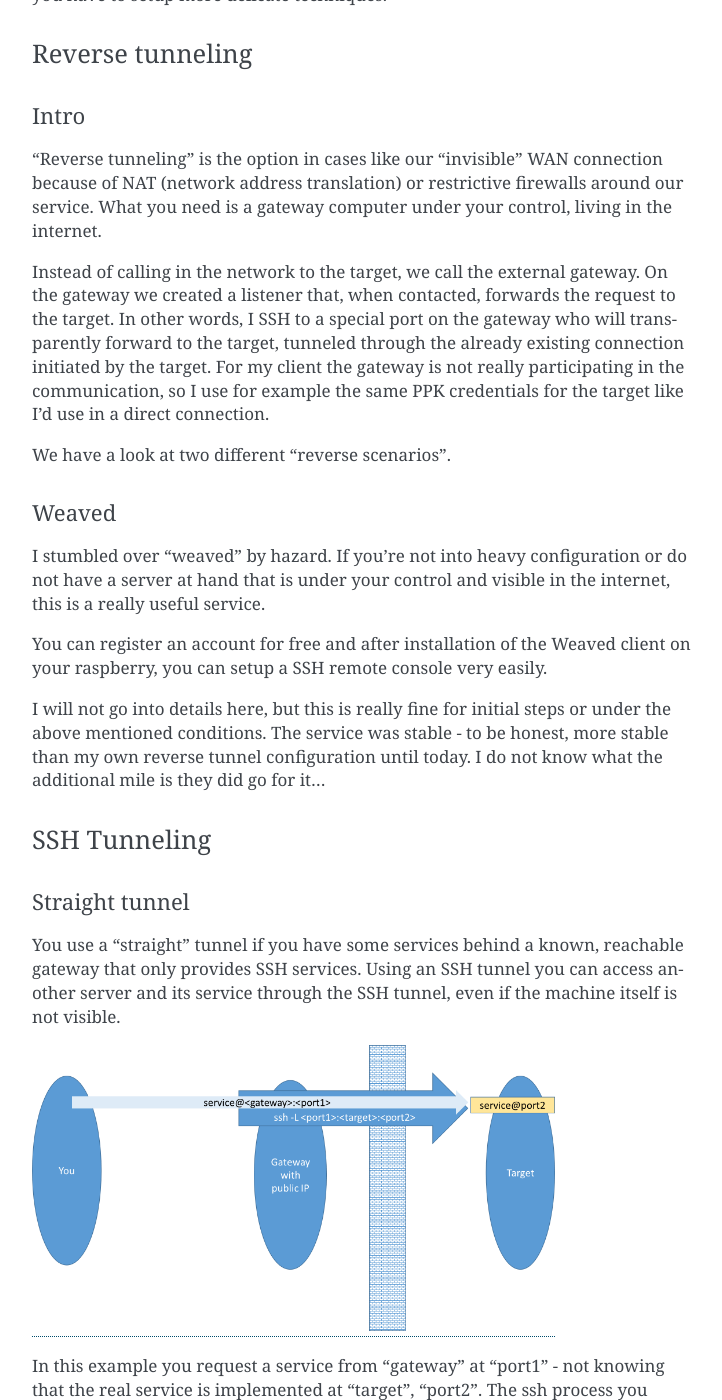
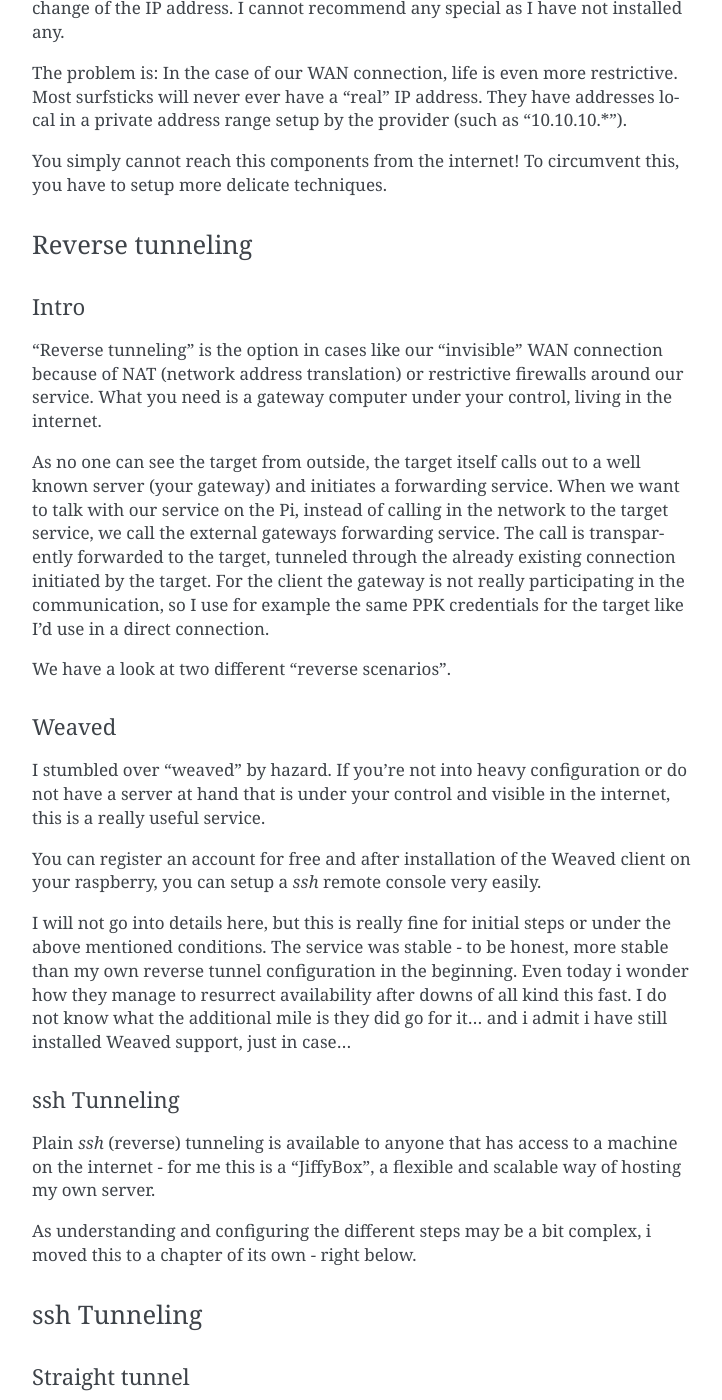
Before and after one commit to watzcraft/HauntingHouse, a Sphinx documentation site: the page built from sphinx/source/part3.rst, in a window 1280 px wide and 1400 px high, scrolled down 26033 px. Shown: the whole window, without its empty margins (388-1110 px from the left). Built offline with Sphinx 7.4.7, drawn with Linux system fonts in a browser that asks for light colours; some of the changed text lies outside the part shown.

Commit message:
improvements on autossh stability

```diff
--- a/sphinx/source/part3.rst
+++ b/sphinx/source/part3.rst
@@ -855,8 +855,8 @@
 
 For some providers the Pi now gets a (temporary) public IP address. Be
 prepared to be visible from the outside world immediately. There are
-strange guys out there that scan for open SSH ports to login. With a
-"standard" Pi configuration with active SSH, user "pi" and password
+strange guys out there that scan for open *ssh* ports to login. With a
+"standard" Pi configuration with active *ssh*, user "pi" and password
 "raspberry" it's a matter of time until you fall prey to one of these -
 and this is only one of the many attack scenarios.
 
@@ -867,7 +867,7 @@
 
 -  Change the default password to strong ones
 
--  If you need SSH, use a public/private key scenario
+-  If you need *ssh*, use a public/private key scenario
 
 -  Set up a firewall on the Pi. The iptables rules from above are a
    start, but I don't know if its enough!
@@ -964,17 +964,17 @@
 your keyboard to another Pi).
 
 So, even when not remote accessing from the internet, access from the
-LAN is highly recommended. The workhorse of all this is "ssh".
-
-SSH
+LAN is highly recommended. The workhorse of all this is "*ssh*".
+
+ssh
 ~~~
 
 Install ssh
 ^^^^^^^^^^^
 
-Before you can remote connect to your Pi, you must ensure that the ssh
+Before you can remote connect to your Pi, you must ensure that the *ssh*
 daemon is up and running, and correctly configured. In current
-distributions, ssh should be installed and only has to be activated in
+distributions, *ssh* should be installed and only has to be activated in
 the Raspberry initial configuration menu. To restart the configuration
 use
 
@@ -988,13 +988,13 @@
 
 	sudo apt-get install ssh
 
-Now you can start the ssh server with
+Now you can start the *ssh* server with
 
 .. code::
 
 	sudo /etc/init.d/ssh start
 
-It is important to add the ssh server to the autostart to have it
+It is important to add the *ssh* server to the autostart to have it
 available after reboot.
 
 .. code::
@@ -1004,7 +1004,7 @@
 Basic usage
 ^^^^^^^^^^^
 
-ssh is the single most important tool to control a standalone,
+*ssh* is the single most important tool to control a standalone,
 console-less Pi.
 
 You use it primarily to work on the commandline of the "remote" systems.
@@ -1041,7 +1041,7 @@
 Public/Private key
 ^^^^^^^^^^^^^^^^^^
 
-The best way to use ssh is based on public/private key authentication
+The best way to use *ssh* is based on public/private key authentication
 instead of password based authentication. While the procedure seems
 awkward at first, you will get through it very fast.
 
@@ -1057,8 +1057,9 @@
 is the private key) and /home/<user>/.ssh/id\_rsa.pub (the public key).
 
 Now, whatever way you prefer to do so, you must add the public key you
-just created to the list of authorized keys in the ssh configuration on
-the server.
+just created for the client to the list of authorized keys in the *ssh* configuration on
+the server. This will enable future passwordless logins of this "authorized" client
+on the server machine.
 
 -  lookup the .ssh directory in the home directory of the target user on
    the server ( in this case /home/pi/.ssh). If it does not exist,
@@ -1095,7 +1096,7 @@
 | wbbase            |          | \*     | \*     | \*     |
 +-------------------+----------+--------+--------+--------+
 
-This way I can access any Pi in the house from a console (ssh client) on
+This way I can access any Pi in the house from a console (*ssh* client) on
 the machines listed on the left.
 
 To ease later administration, I copy the public key to the samba share
@@ -1106,24 +1107,26 @@
 	cp /home/pi/.ssh/id_rsa.pub /media/remote/wbdisk/private/admin
 
 I recommend to copy the private key, too, and save it a secure place
-like the Keepass vault.
+like the Keepass vault. The current version has support for storing files along
+with an entry.
 
 |image66|
 
 |image67|
 
-SSH daemon
+ssh daemon
 ^^^^^^^^^^
 
-To configure the SSH daemon, you have to edit /etc/ssh/sshd\_config
-
-Its considered best practice to disable the ssh login for user "root".
+On the server side, you may make some tweaks to the *ssh* configuration, but it's not really
+that important first. To configure the *ssh* daemon, you have to edit /etc/ssh/sshd\_config
+
+Its considered best practice to disable the *ssh* login for user "root".
 
 .. code::
 
 	PermitRootLogin no
 
-Some guys recommend to change the SSH port from the default 22 to
+Some guys recommend to change the *ssh* port from the default 22 to
 something an intruder might not try to connect to.
 
 .. code::
@@ -1153,8 +1156,11 @@
 
 |image69|
 
-I'd recommend using 208 bit keys, then press "Generate". Save the keys
-and transport them to the respective clients.
+I'd recommend using 2048 bit keys. To protect your private key from unauthorized
+use you can enter a password here. You will then be prompted for this password
+before every use of the key.
+Press "Generate". Save the keys
+and transport the public keys to the respective servers.
 
 You can configure a configuration by adding a "New Site". Under
 "Advanced..." you can enter your private key.
@@ -1163,12 +1169,14 @@
 
 |image71|
 
-Now you are ready to connect to you site using WinSCP and PPK.
+If everything is correct, the next attempt to login from WinSCP to the
+server where you copied the public key to will not ask for
+your password - you're simply connected.
 
 ConnectBot
 ^^^^^^^^^^
 
-A great additional feature is provided by "ConnectBot", an SSH client
+A great additional feature is provided by "ConnectBot", an *ssh* client
 for Android.
 
 Following this easy steps you will get remote control in the palm of
@@ -1190,7 +1198,7 @@
 
 If your account is in any way visible in the internet you will most
 certainly encounter malicious login attempts. A very good and simple
-tool is "fail2ban" in addition to strong passwords and/or ssh via PPK.
+tool is "fail2ban" in addition to strong passwords and/or *ssh* via PPK.
 
 Fail2ban will effectively slow down machines trying to break into your
 account using brute force.
@@ -1234,12 +1242,13 @@
 firewalls around our service. What you need is a gateway computer under
 your control, living in the internet.
 
-Instead of calling in the network to the target, we call the external
-gateway. On the gateway we created a listener that, when contacted,
-forwards the request to the target. In other words, I SSH to a special
-port on the gateway who will transparently forward to the target,
-tunneled through the already existing connection initiated by the
-target. For my client the gateway is not really participating in the
+As no one can see the target from outside, the target itself calls out
+to a well known server (your gateway) and initiates a forwarding service.
+When we want to talk with our service on the Pi, instead of calling in the network
+to the target service, we call the external
+gateways forwarding service. The call is transparently forwarded to the
+target, tunneled through the already existing connection initiated by the
+target. For the client the gateway is not really participating in the
 communication, so I use for example the same PPK credentials for the
 target like I'd use in a direct connection.
 
@@ -1253,47 +1262,62 @@
 and visible in the internet, this is a really useful service.
 
 You can register an account for free and after installation of the
-Weaved client on your raspberry, you can setup a SSH remote console very
+Weaved client on your raspberry, you can setup a *ssh* remote console very
 easily.
 
 I will not go into details here, but this is really fine for initial
 steps or under the above mentioned conditions. The service was stable -
-to be honest, more stable than my own reverse tunnel configuration until
-today. I do not know what the additional mile is they did go for it...
-
-SSH Tunneling
+to be honest, more stable than my own reverse tunnel configuration in the beginning.
+Even today i wonder how they manage to resurrect availability after downs of all kind this fast.
+I do not know what the additional mile is they did go for it... and i admit i have still installed
+Weaved support, just in case...
+
+ssh Tunneling
+^^^^^^^^^^^^^
+
+Plain *ssh* (reverse) tunneling is available to anyone that has access to a
+machine on the internet - for me this is a "JiffyBox", a flexible and scalable way of hosting
+my own server.
+
+As understanding and configuring the different steps may be a bit complex, i moved this
+to a chapter of its own - right below.
+
+ssh Tunneling
 ~~~~~~~~~~~~~
 
 Straight tunnel
 ^^^^^^^^^^^^^^^
 
 You use a "straight" tunnel if you have some services behind a known,
-reachable gateway that only provides SSH services. Using an SSH tunnel
-you can access another server and its service through the SSH tunnel,
-even if the machine itself is not visible.
+reachable gateway that only provides *ssh* services. The services themselves
+are not visible from the outside because of NATs, firewalls or DMZs. The gateway itself **can**
+see the target, e.g. it is connected with a second network adapter with a private subnet. Using an *ssh* tunnel
+you can access the target and its service through the *ssh* tunnel,
+even if the target itself is not visible.
 
 |image72|
 
 In this example you request a service from "gateway" at "port1" - not
 knowing that the real service is implemented at "target", "port2". The
-ssh process you started at the gateway simply relays the content through
-the tunnel. The "ssh" command is issued on the gateway in this case.
-
-+--------------------------------+------------------------------------------------------------------------------------------------------------------------------------------------------------------------+
-| Option                         | Description                                                                                                                                                            |
-+================================+========================================================================================================================================================================+
-| -f                             | Go into the background                                                                                                                                                 |
-+--------------------------------+------------------------------------------------------------------------------------------------------------------------------------------------------------------------+
-| -N                             | Don't execute command on the target machine                                                                                                                            |
-+--------------------------------+------------------------------------------------------------------------------------------------------------------------------------------------------------------------+
-| -L <localport>:<host>:<port>   | when connecting to localport on the local machine ssh will create a tunnel to remote host:port service. host is the name of the target known on the ssh server side!   |
-+--------------------------------+------------------------------------------------------------------------------------------------------------------------------------------------------------------------+
+*ssh* process you started at the gateway simply relays the content through
+the tunnel. The *ssh* command is issued on the gateway in this case.
+
++--------------------------------+--------------------------------------------------------------------------------------------+
+| Option                         | Description                                                                                |
++================================+============================================================================================+
+| -f                             | Go into the background                                                                     |
++--------------------------------+--------------------------------------------------------------------------------------------+
+| -N                             | Don't execute command on the target machine                                                |
++--------------------------------+--------------------------------------------------------------------------------------------+
+| -L <localport>:<host>:<port>   | when connecting to localport on the local machine *ssh* will create a tunnel to            |
+|                                | remote host:port service. host is the name of the target known on the *ssh* server side!   |
++--------------------------------+--------------------------------------------------------------------------------------------+
 
 Using this feature you could for example forward a HTTP protocol through
-the SSH service of your Pi to reach some HTTP server (your heating!) in
-the network.
-
-Example
+the *ssh* service of the gateway to reach some HTTP server (your heating!) in
+the network behind.
+
+Example (this command is issued on the gateway)
 
 .. code::
 
@@ -1303,21 +1327,23 @@
 the target for any server under our control - they are all owned by your
 WAN provider.
 
-Reverse SSH
+Reverse ssh
 ^^^^^^^^^^^
 
 In some occasions we want to connect to a service behind some firewall
 or (in our case of surfstick based WAN connection) behind some NATing
-box.
+box. The target is not visible on the outside for no machine in this scenario.
 
 |image73|
 
-In this case we issue the ssh command on our target, connecting to the
+In this case we issue the *ssh* command on a machine in our local subnet
+(where target is situated, too), connecting to the
 gateway as "user". We instruct the gateway to open a listener on port1
 and relay all traffic to our port1. Note that the target machine does
 not necessarily need to be the machine issuing the command, you can
-relay still further through the issuing machine to the target. The
-leading "\*" means that the gateway will bind its listener to all
+relay still further through the issuing machine to the target.
+
+The leading "\*" means that the gateway will bind its listener to all
 network addresses on the gateway (if you omit it, it will be reachable
 from localhost only).
 
@@ -1331,15 +1357,17 @@
 connecting to this port, the connection is forwarded to wbf1:22 as seen
 from the machine issuing the command.
 
-+----------------------------------------+---------------------------------------------------------------------------------------------------------------------------------------------------------------------------+
-| Option                                 | Description                                                                                                                                                               |
-+========================================+===========================================================================================================================================================================+
-| -f                                     | Go into the background                                                                                                                                                    |
-+----------------------------------------+---------------------------------------------------------------------------------------------------------------------------------------------------------------------------+
-| -N                                     | Don't execute command on the target machine                                                                                                                               |
-+----------------------------------------+---------------------------------------------------------------------------------------------------------------------------------------------------------------------------+
-| -R [bind:]<remoteport>:<host>:<port>   | when connecting to remoteport on the remote machine ssh will create a tunnel to a local host:port service. host is the name of the machine known on the local ssh side!   |
-+----------------------------------------+---------------------------------------------------------------------------------------------------------------------------------------------------------------------------+
++----------------------------------------+-------------------------------------------------------------------------------------------+
+| Option                                 | Description                                                                               |
++========================================+===========================================================================================+
+| -f                                     | Go into the background                                                                    |
++----------------------------------------+-------------------------------------------------------------------------------------------+
+| -N                                     | Don't execute command on the target machine                                               |
++----------------------------------------+-------------------------------------------------------------------------------------------+
+| -R                                     |                                                                                           |
+| [bind:]<remoteport>:<host>:<port>      | when connecting to remoteport on the remote machine *ssh* will create a tunnel to a       |
+|                                        | local host:port service. host is the name of the machine known on the local *ssh* side!   |
++----------------------------------------+-------------------------------------------------------------------------------------------+
 
 This is a really powerful technique and I recommend trying it at least
 once.
@@ -1347,7 +1375,7 @@
 To avoid prompting user and password, especially as we want to automate
 connection setup, it is very recommended to combine this with a
 public/private key protocol. You should add the public key of any
-user/machine that wants to create a ssh tunnel to the "tunnel" user on
+user/machine that wants to create a *ssh* tunnel to the "tunnel" user on
 the gateway.
 
 In our case, any Pi in the network opens a tunnel and as such we add all
@@ -1363,13 +1391,19 @@
 	ssh -fNR *:10222:wbf2:22 tunnel@myserver.com
 	ssh -fNR *:10322:wbf3:22 tunnel@myserver.com
 
-SSH daemon
+Or, more shortly (and with less overhead)
+
+.. code::
+
+	ssh -fN -R *:10022:wbbase:22 -R *:10122:wbf1:22 -R *:10222:wbf2:22 -R *:10322:wbf3:22 tunnel@myserver.com
+
+ssh daemon
 ^^^^^^^^^^
 
 By default a forwarded port can only be accessed via "localhost". This
 means if you have a reverse tunnel opened to your gateway, you can
 access the service on your gateway, but not from another machine via
-your gateway. To allow SSH to publish the port to all interfaces, you
+your gateway. To allow *ssh* to publish the port to all interfaces, you
 need to set GatewayPorts=yes in your /etc/ssh/sshd\_config on the
 gateway server.
 
@@ -1377,34 +1411,37 @@
 
 	GatewayPorts yes
 
-The ssh server automatically disconnects a client if no data is
+The *ssh* server automatically disconnects a client if no data is
 transmitted. In the case of our tunnels this is quite annoying - you
 must restart the tunnels from the console. But you can't, as you can no
-longer access the console... You should instruct the server to send keep
+longer access the console... In addition, there may be network components around
+in your environment that "forget" to support a connection if there's no traffic
+for a while (misconfigured firewalls..). Best countermeasure: you should simply instruct the server to send keep
 alive messages to the client to ensure it's still there.
 
 .. code::
 
-	ClientAliveInterval 30
-	ClientAliveCountMax 10
-
-This will send messages to your client every 30 seconds. If 10 messages
-are unanswered, the server disconnects.
+	ClientAliveInterval 60
+	ClientAliveCountMax 2
+
+This will send messages to your client every 60 seconds with a maximum attempt of 2 times. If connection is down, the
+server disconnects the ssh session at least afte r2 minutes. This setting will become particularly important in addition with
+using autossh and the **ExitOnForwardFailure** flag later on.
 
 After any changes on the sshd\_config file, you should restart the
 service
 
 .. code::
 
-	sudo service sshd restart
+	sudo service ssh restart
 
 There's a similar option for the client, too. In this case you must
-change the ssh config file /etc/ssh/ssh\_config
-
-.. code::
-
-	ServerAliveInterval 30
-	ServerAliveCountMax 10
+change the *ssh* config file /etc/ssh/ssh\_config
+
+.. code::
+
+	ServerAliveInterval 60
+	ServerAliveCountMax 2
 
 autossh
 ^^^^^^^
@@ -1413,14 +1450,32 @@
 especially via a surfstick, are not stable. In practice you have to
 check the connection repeatedly and restart if it is lost.
 
-There's a wrapper implementation for ssh that will do this for you.
+There's a wrapper implementation for *ssh* that will do this for you.
 First, install autossh
 
 .. code::
 
 	sudo apt-get install autossh
 
-The "autossh" is a drop in replacement for "shh".
+The "autossh" is a drop in replacement for "ssh", so this should work
+
+.. code::
+
+	autossh -fN -R *:10022:wbbase:22 -R *:10122:wbf1:22 -R *:10222:wbf2:22 -R *:10322:wbf3:22 tunnel@myserver.com
+
+For *autossh* to be "fully functional" there is a special flag you should add: **ExitOnForwardFailure**. If for example you
+reboot your target (the one that will issue the autossh) for some reason and on reboot you will resurrect the ssh connections
+you will find the server ports for forwarding still in use - the server is not aware that the connection was dropped from the
+client. But without the ExitOnForwardFailure flag, ssh will not exit with a failure code and autossh will not retry... So, what you need
+is the combination of the ServerAliveInterval/ServerAliveCountMax, ensuring that the server will find the connection is dropped at some time **and**
+the **ExitOnForwardFailure** flag on the autossh side to force a reconnect attempt upon initial failure.
+
+So, working code in all its beauty:
+
+.. code::
+
+	autossh -o "ExitOnForwardFailure=yes" -fN -R *:10022:wbbase:22 -R *:10122:wbf1:22 -R *:10222:wbf2:22 -R *:10322:wbf3:22 tunnel@myserver.com
+
 
 Add to crontab
 ^^^^^^^^^^^^^^
@@ -1428,13 +1483,8 @@
 Most probably you want to open the tunnels upon every restart, so best
 is to put the call in the crontab and execute on every reboot.
 
-Create a script /opt/admin/ssh-tunnel.sh (make it executable!!)
-
-.. code::
-
-	..
-
-To add this script issue
+Create a script /opt/admin/ssh-tunnel.sh (make it executable!!) containing only the code for launching the ssh connections above, then add this script
+to crontab - personally I'd add a small delay to to give the server side a better chance to clean up ssh ports.
 
 .. code::
 
@@ -1598,7 +1648,7 @@
 ~~~~~~~~~~~~~~
 
 "screen" is a very useful tool if you need to work at the console,
-especially via ssh. In many cases you will wish to have another terminal
+especially via *ssh*. In many cases you will wish to have another terminal
 at hand to do some related task, look up a certain file... This is where
 "screen" comes into play. It is a "virtual" console switcher, so you can
 have multiple sessions at once.
```
Also changed, not shown: other parts of sphinx/source/part3.rst (+4 -4 lines), 1 other file.
